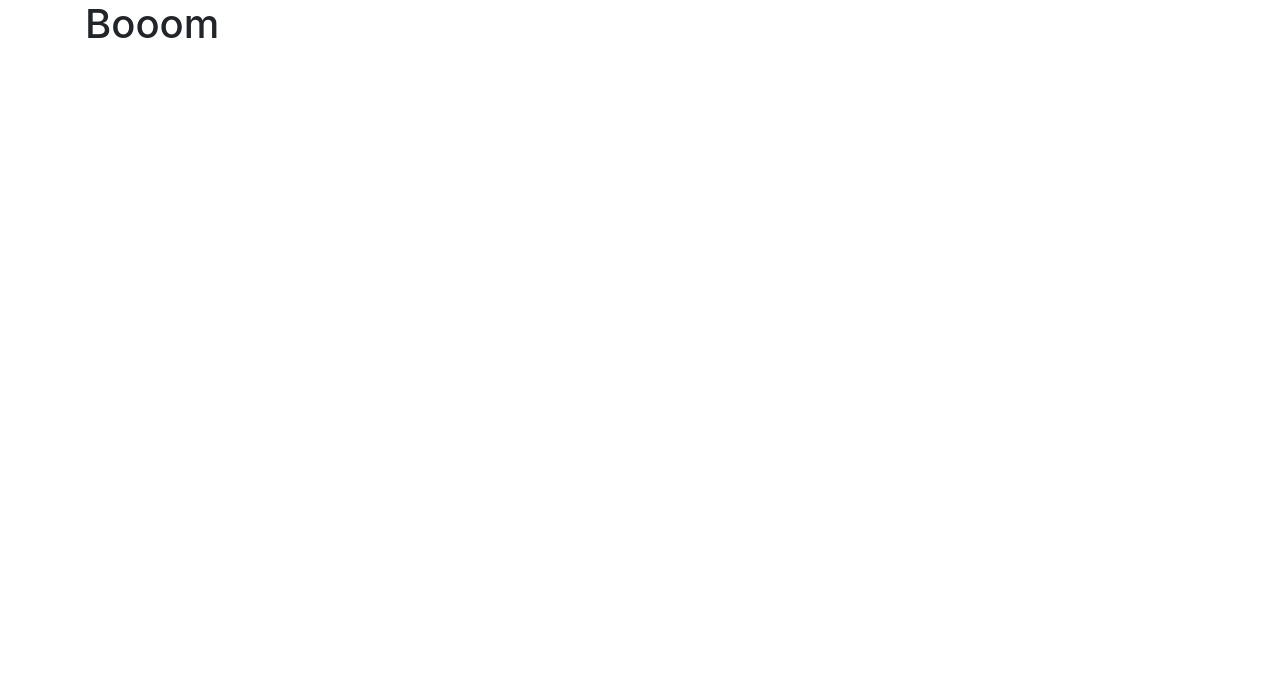
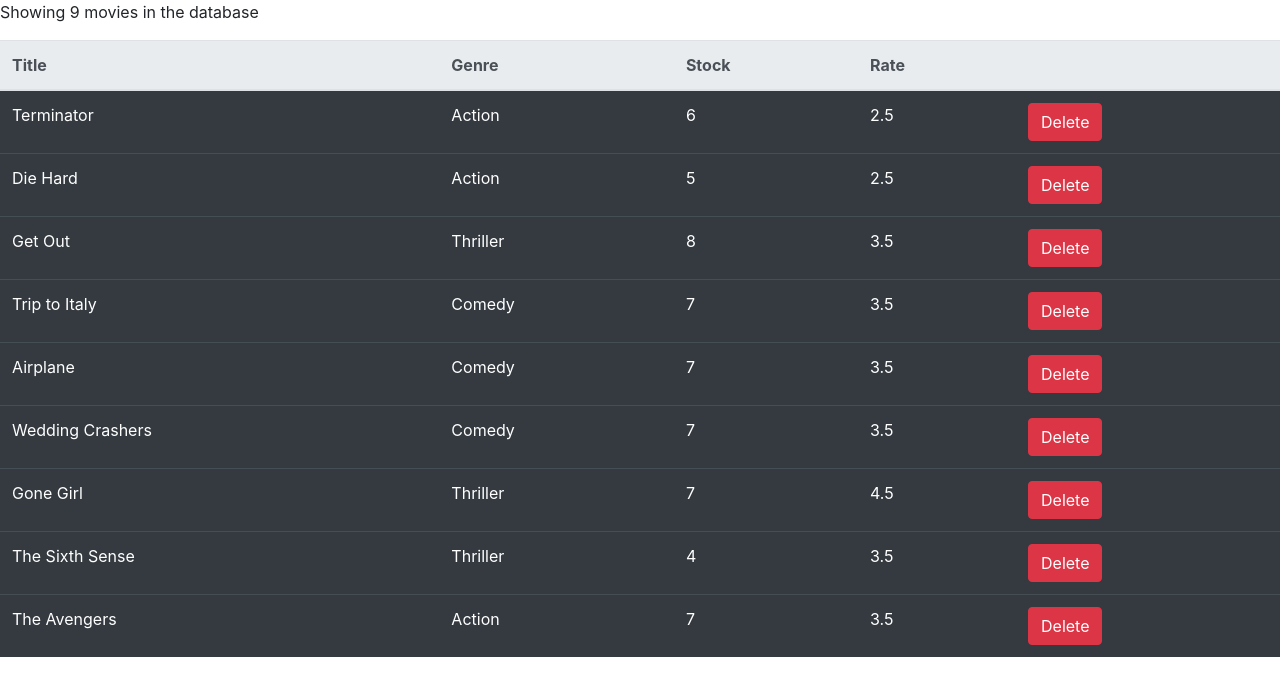
Before and after one commit to cstatro/react-lesson-movielist, a React (Create React App) app: page / in a window 1280 px wide. Shown: the top 696 px of the page. Built offline with nearby package versions, Linux system fonts and the light colour scheme.

Commit message:
everything working beautifully

```diff
--- a/src/App.js
+++ b/src/App.js
@@ -1,18 +1,14 @@
 import React, { Component } from "react";
-import "./App.css";
+import Rentals from "./components/rental-graph";
 
 class App extends Component {
   render() {
     return (
-      <main className="container">
-        <h1>Booom</h1>
+      <main>
+        <Rentals />
       </main>
     );
   }
 }
 
 export default App;
-
-/* function App() {
-  return <h1>Yoooo</h1>;
-} */
--- /dev/null
+++ b/src/components/rental-graph.jsx
@@ -0,0 +1,70 @@
+import React, { Component } from "react";
+import "../App.css";
+import { getMovies } from "../services/fakeMovieService";
+
+class Rentals extends Component {
+  state = {
+    movies: getMovies()
+  };
+  render() {
+    if (this.state.movies.length === 0) {
+      return <p>There are no movies in the database</p>;
+    } else {
+      return (
+        <React.Fragment>
+          <p>Showing {this.state.movies.length} movies in the database</p>
+          <table className="table table-dark">
+            <thead>
+              <tr className="thead-light">
+                <th>Title</th>
+                <th>Genre</th>
+                <th>Stock</th>
+                <th>Rate</th>
+                <th />
+              </tr>
+            </thead>
+            <tbody>
+              {this.state.movies.map(movie => (
+                <tr key={movie._id}>
+                  <td>{movie.title}</td>
+                  <td>{movie.genre.name}</td>
+                  <td>{movie.numberInStock}</td>
+                  <td>{movie.dailyRentalRate}</td>
+                  <td>
+                    <button
+                      onClick={() => this.handleDelete(movie)}
+                      className="btn btn-danger"
+                    >
+                      Delete
+                    </button>
+                  </td>
+                </tr>
+              ))}
+            </tbody>
+          </table>
+        </React.Fragment>
+        // <button onClick={this.logState}>Show state</button>
+      );
+    }
+  }
+  handleDelete = movie => {
+    console.log(movie);
+    const movies = this.state.movies.filter(m => m._id !== movie._id);
+    this.setState({ movies });
+  };
+
+  logState = () => {
+    console.log(this.state.movies);
+  };
+  //setColumns;
+  populateRows = () => {
+    const movies = this.state.movies;
+    return;
+  };
+}
+
+export default Rentals;
+
+/* function App() {
+  return <h1>Yoooo</h1>;
+} */
```
